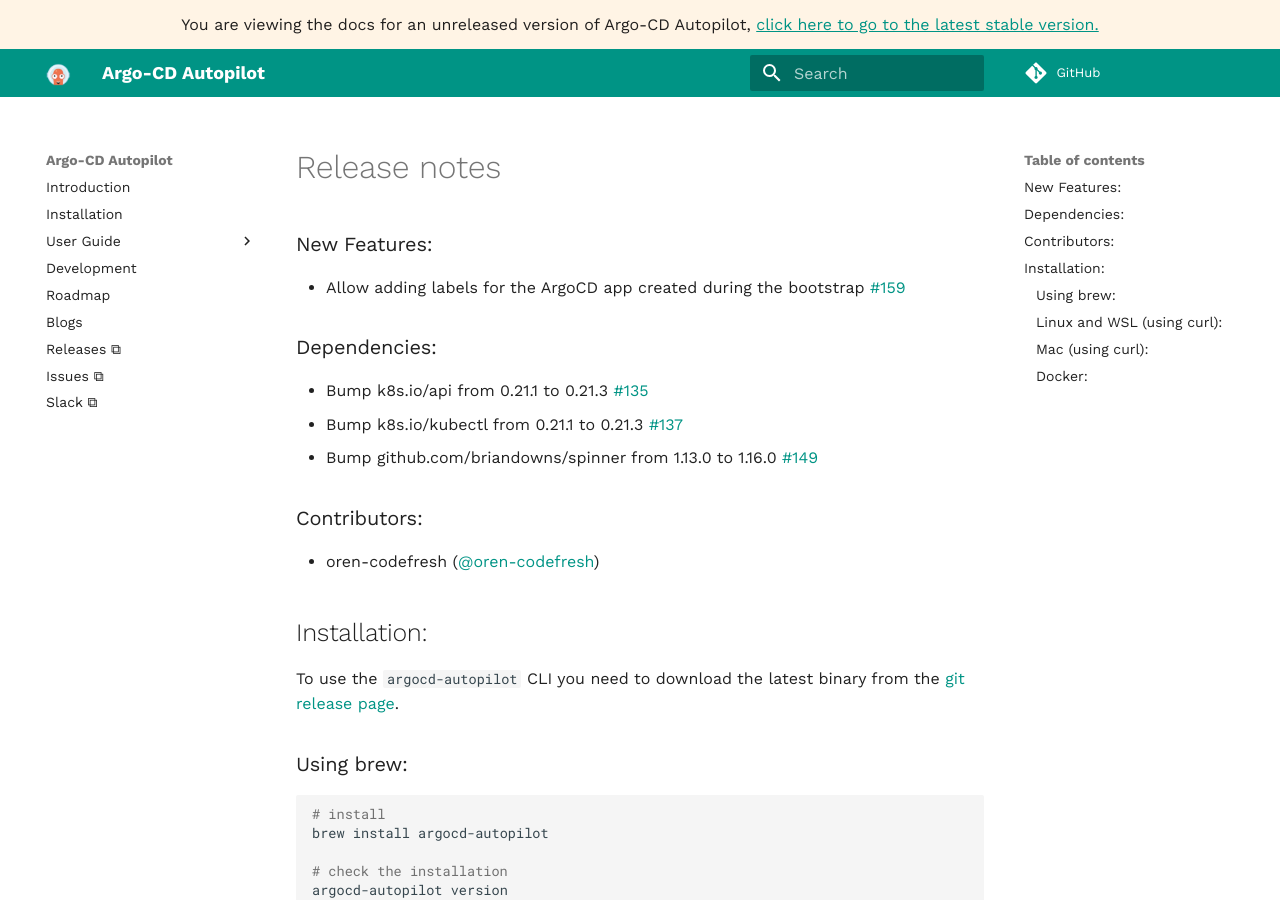
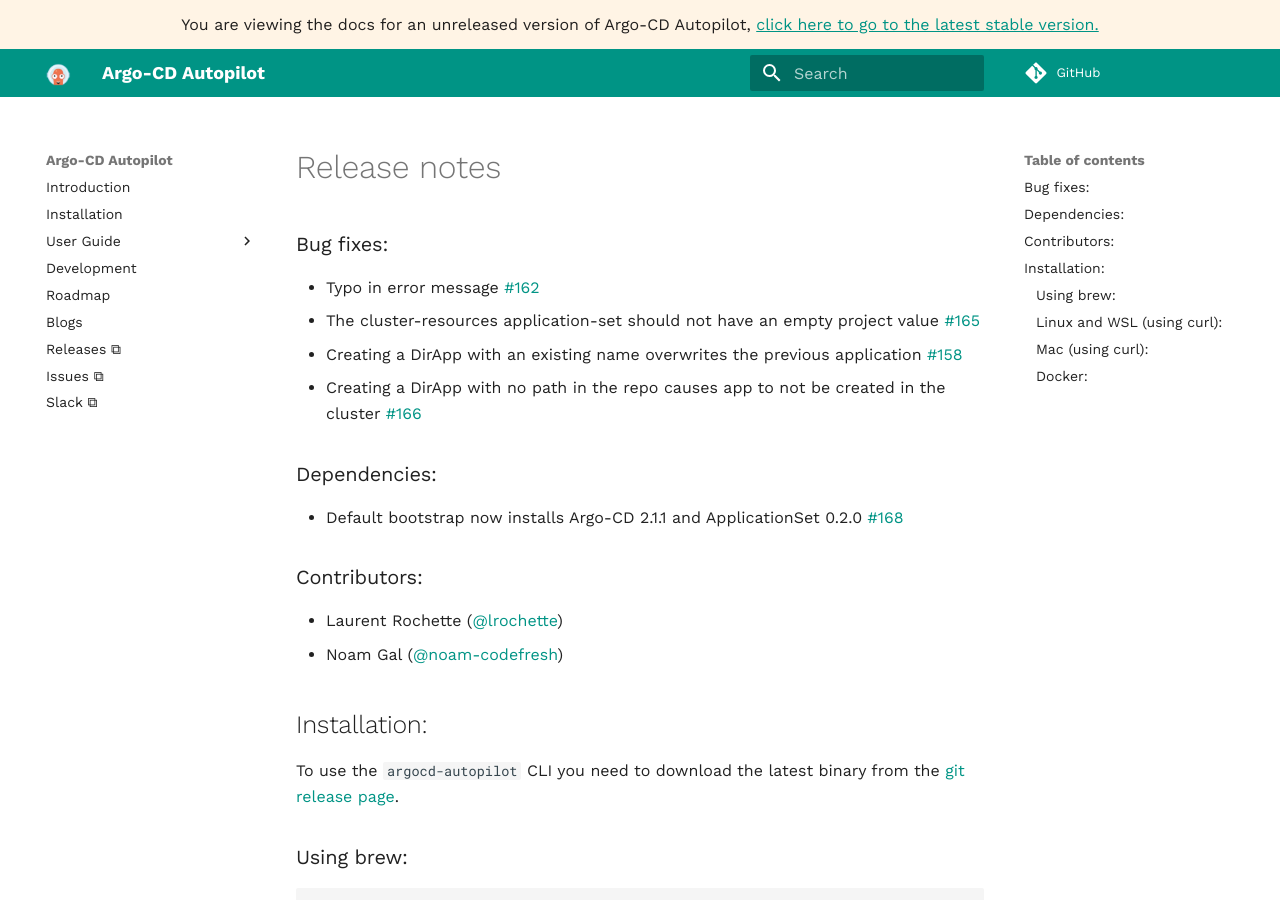
Before and after one commit to argoproj-labs/argocd-autopilot, an MkDocs documentation site: the page built from docs/releases/release_notes.md, in a window 1280 px wide and 900 px high. Built offline with MkDocs 1.6.1 and Material for MkDocs 9.7.7, drawn with Linux system fonts in a browser that asks for light colours; comment, search, counter and statistics services are not loaded.

Commit message:
v0.2.15 (#170)

```diff
--- a/docs/releases/release_notes.md
+++ b/docs/releases/release_notes.md
@@ -1,13 +1,16 @@
-### New Features:
-* Allow adding labels for the ArgoCD app created during the bootstrap [#159](https://github.com/argoproj-labs/argocd-autopilot/issues/159)
+### Bug fixes:
+* Typo in error message [#162](https://github.com/argoproj-labs/argocd-autopilot/pull/162)
+* The cluster-resources application-set should not have an empty project value [#165](https://github.com/argoproj-labs/argocd-autopilot/issues/165)
+* Creating a DirApp with an existing name overwrites the previous application [#158](https://github.com/argoproj-labs/argocd-autopilot/issues/158)
+* Creating a DirApp with no path in the repo causes app to not be created in the cluster [#166](https://github.com/argoproj-labs/argocd-autopilot/issues/166)
 
 ### Dependencies:
-* Bump k8s.io/api from 0.21.1 to 0.21.3 [#135](https://github.com/argoproj-labs/argocd-autopilot/pull/135)
-* Bump k8s.io/kubectl from 0.21.1 to 0.21.3 [#137](https://github.com/argoproj-labs/argocd-autopilot/pull/137)
-* Bump github.com/briandowns/spinner from 1.13.0 to 1.16.0 [#149](https://github.com/argoproj-labs/argocd-autopilot/pull/149)
+* Default bootstrap now installs Argo-CD 2.1.1 and ApplicationSet 0.2.0 [#168](https://github.com/argoproj-labs/argocd-autopilot/pull/168)
+
 
 ### Contributors:
-- oren-codefresh ([@oren-codefresh](https://github.com/oren-codefresh))
+- Laurent Rochette ([@lrochette](https://github.com/lrochette))
+- Noam Gal ([@noam-codefresh](https://github.com/noam-codefresh))
 
 ## Installation:
 
```
Also changed, not shown: CHANGELOG.md (+16 -1 lines), 1 other file.
